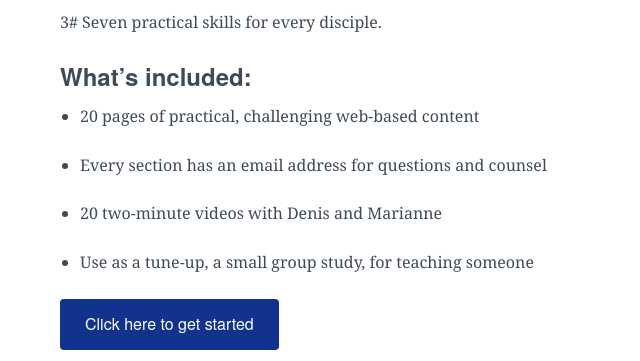
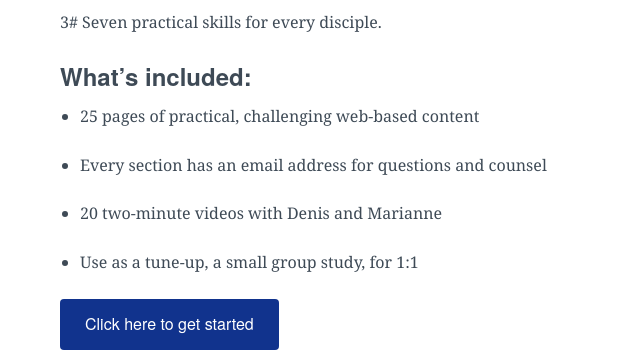
Before and after one commit to lukemoderwell/mariemont, a Jekyll site: the page built from follow-jesus.md, in a window 1280 px wide. Shown: the part 1069-1430 px from the top of the page, without its empty margins (308-948 px from the left). Built offline with Jekyll 4.4.1, drawn with Linux system fonts in a browser that asks for light colours; nearby versions of some CDN libraries.

Commit message:
page content changes

```diff
--- a/follow-jesus.md
+++ b/follow-jesus.md
@@ -18,12 +18,12 @@ layout: page
 
 ### What's included:
 
-- 20 pages of practical, challenging web-based content
+- 25 pages of practical, challenging web-based content
 
 - Every section has an email address for questions and counsel
 
 - 20 two-minute videos with Denis and Marianne
 
-- Use as a tune-up, a small group study, for teaching someone
+- Use as a tune-up, a small group study, for 1:1
 
 <a href="https://docs.google.com/document/d/17cntNQUV1fhIJrxlSNeoEjmkyX7B3F5lZUQqlawzSao/edit?pli=1" target="_blank" class="btn btn--primary">Click here to get started</a>
```
